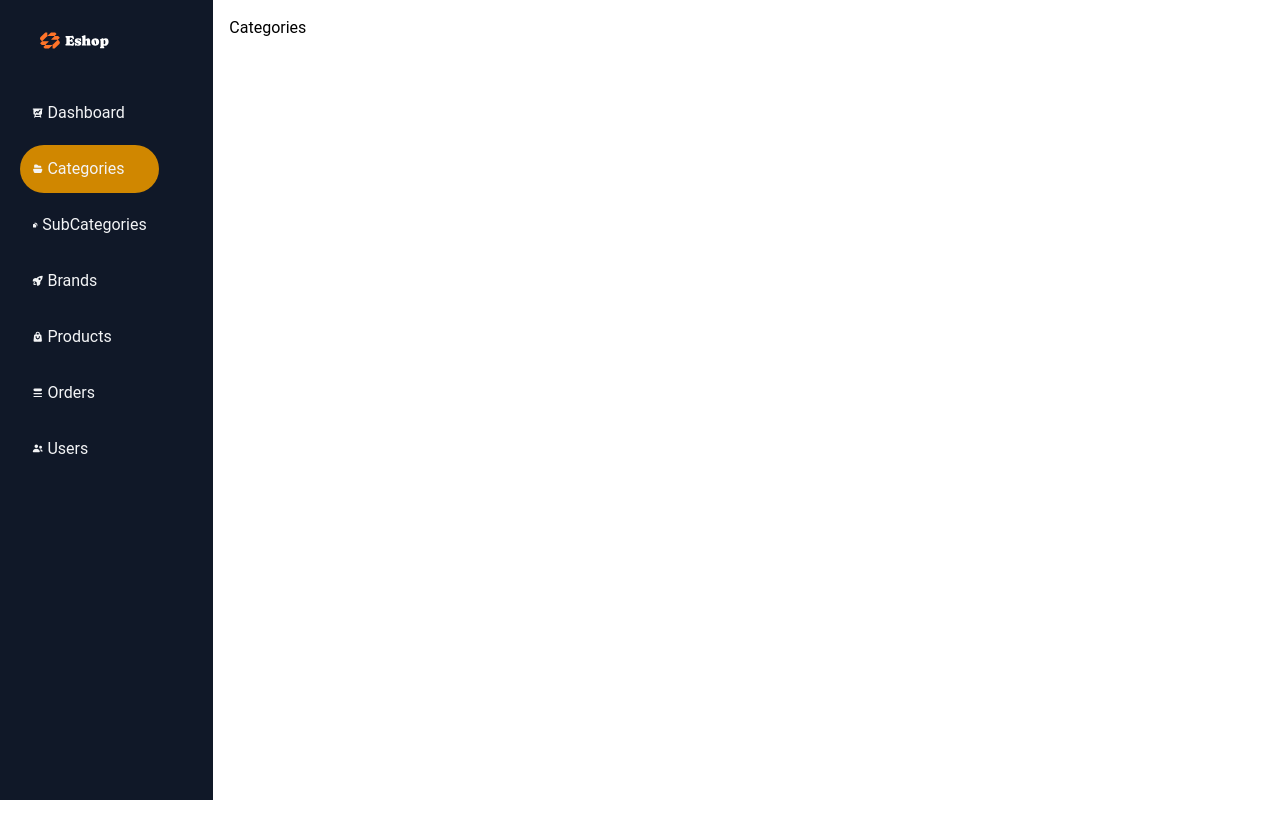
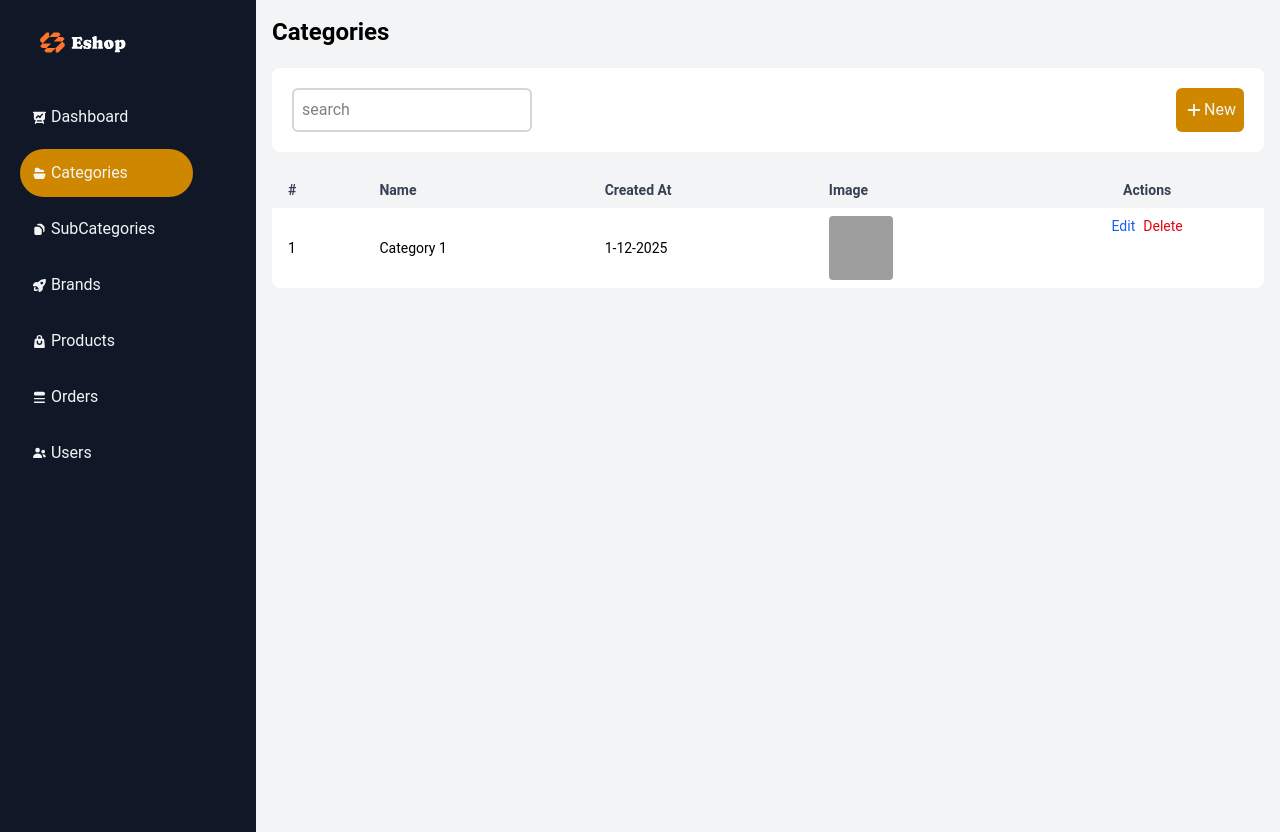
Before and after one commit to abuomerSD/e-shop-server, a React (Vite) app in the folder client/: page /dashboard/categories in a window 1280 px wide. Before the commit the page ends 800 px from the top, so only its background shows below. Built offline with nearby package versions, Linux system fonts and the light colour scheme; grey boxes are pictures that could not be loaded.

Commit message:
frontend: categories page ...

```diff
--- a/client/src/components/dashboard/Sidebar.tsx
+++ b/client/src/components/dashboard/Sidebar.tsx
@@ -11,7 +11,7 @@ import {
   UsersIcon,
 } from "@heroicons/react/16/solid";
 
-const Sidebar = () => {
+const Sidebar = ({ closeSidebar }: { closeSidebar?: () => void }) => {
   const navClass = ({ isActive }: { isActive: boolean }) => {
     return `text-gray-100 flex items-center gap-1 p-3 rounded-full hover:bg-yellow-600 w-4/5  transition-colors duration-200 ${
       isActive ? "bg-yellow-600" : ""
@@ -22,31 +22,60 @@ const Sidebar = () => {
     <aside className="flex flex-col gap-10 bg-gray-900 min-h-screen p-5">
       <img className="w-2/5 mt-3 ms-5" src={logo} alt="logo" />
       <div className="flex flex-col gap-2">
-        <NavLink className={navClass} to="/dashboard" end>
+        <NavLink
+          className={navClass}
+          to="/dashboard"
+          onClick={closeSidebar}
+          end
+        >
           <PresentationChartLineIcon className="w-1/10" />
           Dashboard
         </NavLink>
-        <NavLink className={navClass} to="/dashboard/categories">
+        <NavLink
+          className={navClass}
+          to="/dashboard/categories"
+          onClick={closeSidebar}
+        >
           <FolderOpenIcon className="w-1/10" />
           Categories
         </NavLink>
-        <NavLink className={navClass} to="/dashboard/subcategories">
+        <NavLink
+          className={navClass}
+          to="/dashboard/subcategories"
+          onClick={closeSidebar}
+        >
           <DocumentDuplicateIcon className="w-1/10" />
           SubCategories
         </NavLink>
-        <NavLink className={navClass} to="/dashboard/brands">
+        <NavLink
+          className={navClass}
+          to="/dashboard/brands"
+          onClick={closeSidebar}
+        >
           <RocketLaunchIcon className="w-1/10" />
           Brands
         </NavLink>
-        <NavLink className={navClass} to="/dashboard/products">
+        <NavLink
+          className={navClass}
+          to="/dashboard/products"
+          onClick={closeSidebar}
+        >
           <ShoppingBagIcon className="w-1/10" />
           Products
         </NavLink>
-        <NavLink className={navClass} to="/dashboard/orders">
+        <NavLink
+          className={navClass}
+          to="/dashboard/orders"
+          onClick={closeSidebar}
+        >
           <QueueListIcon className="w-1/10" />
           Orders
         </NavLink>
-        <NavLink className={navClass} to="/dashboard/users">
+        <NavLink
+          className={navClass}
+          to="/dashboard/users"
+          onClick={closeSidebar}
+        >
           <UsersIcon className="w-1/10" />
           Users
         </NavLink>
--- a/client/src/layouts/DashboardLayout.tsx
+++ b/client/src/layouts/DashboardLayout.tsx
@@ -1,35 +1,53 @@
 import { Outlet } from "react-router-dom";
 import Sidebar from "../components/dashboard/Sidebar";
 import { Bars3Icon } from "@heroicons/react/24/solid";
-import { useState } from "react";
+import { useState, useEffect } from "react";
 
 const DashboardLayout = () => {
   const [open, setOpen] = useState(false);
 
+  useEffect(() => {
+    document.body.style.overflow = open ? "hidden" : "auto";
+  }, [open]);
+
   return (
     <div className="flex min-h-screen">
-      <aside className={`hidden lg:w-1/6 lg:block ${open ? "block" : ""}`}>
-        <Sidebar />
+      {/* overlay */}
+      {open && (
+        <div
+          className="fixed inset-0 bg-black/40 z-40 lg:hidden"
+          onClick={() => setOpen(false)}
+        />
+      )}
+
+      {/* Sidebar */}
+      <aside
+        className={`
+          fixed lg:static z-50
+          bg-gray-900
+          w-64 min-h-screen
+          transform transition-transform duration-300
+          ${open ? "translate-x-0" : "-translate-x-full"}
+          lg:translate-x-0
+        `}
+      >
+        <Sidebar closeSidebar={() => setOpen(false)} />
       </aside>
 
-      {/* Hamburger */}
+      {/* Main content */}
+      <div className="flex-1">
+        {/* Hamburger */}
+        <button
+          className="lg:hidden p-2 m-2 text-gray-100 bg-gray-800 rounded"
+          onClick={() => setOpen(true)}
+        >
+          <Bars3Icon className="w-6 h-6" />
+        </button>
 
-      <div
-        className={`min-h-screen bg-gray-800 lg:hidden w-1/10 ${
-          open ? "" : ""
-        }`}
-      >
-        <Bars3Icon
-          className="w-4/6 mx-auto mt-2 text-gray-100 cursor-pointer"
-          onClick={() => setOpen(true)}
-        />
+        <main className="p-4 bg-gray-100">
+          <Outlet />
+        </main>
       </div>
-
-      {/* Outlet */}
-
-      <main className="w-5/6 p-4">
-        <Outlet />
-      </main>
     </div>
   );
 };
--- a/client/src/pages/dashboard/Categories.tsx
+++ b/client/src/pages/dashboard/Categories.tsx
@@ -1,5 +1,53 @@
+import { PlusIcon } from "@heroicons/react/16/solid";
+
 const Categories = () => {
-  return <div>Categories</div>;
+  return (
+    <div className="min-h-screen flex flex-col gap-5">
+      <h1 className="font-bold text-2xl">Categories</h1>
+      <div className="h-1/4 bg-white p-5 rounded-lg flex justify-between gap-2">
+        <input
+          className="p-2 rounded-md border-2 border-gray-300 focus:outline-0"
+          type="text"
+          placeholder="search"
+        />
+        <button className="bg-yellow-600 p-2 rounded-md text-gray-100 flex items-center cursor-pointer hover:bg-yellow-500 transition-colors duration-200">
+          <PlusIcon className="w-5" />
+          New
+        </button>
+      </div>
+      <div className="overflow-x-auto rounded-lg">
+        <table className="min-w-full text-sm">
+          <thead className="bg-gray-100 text-gray-700">
+            <tr>
+              <th className="px-4 py-2 text-left">#</th>
+              <th className="px-4 py-2 text-left">Name</th>
+              <th className="px-4 py-2 text-left">Created At</th>
+              <th className="px-4 py-2 text-left">Image</th>
+              <th className="px-4 py-2 text-center">Actions</th>
+            </tr>
+          </thead>
+
+          <tbody className="divide-y divide-gray-200">
+            <tr className="odd:bg-white even:bg-gray-50 hover:bg-gray-100">
+              <td className="px-4 py-2">1</td>
+              <td className="px-4 py-2">Category 1</td>
+              <td className="px-4 py-2">1-12-2025</td>
+              <td className="px-4 py-2">
+                <img
+                  className="w-16 h-16 rounded object-cover"
+                  src="https://cdn.thewirecutter.com/wp-content/media/2024/07/laptopstopicpage-2048px-3685-3x2-1.jpg?auto=webp&quality=75&crop=4:3,smart&width=1024"
+                />
+              </td>
+              <td className="px-4 py-2 flex gap-2 justify-center">
+                <button className="text-blue-600">Edit</button>
+                <button className="text-red-600">Delete</button>
+              </td>
+            </tr>
+          </tbody>
+        </table>
+      </div>
+    </div>
+  );
 };
 
 export default Categories;
```
